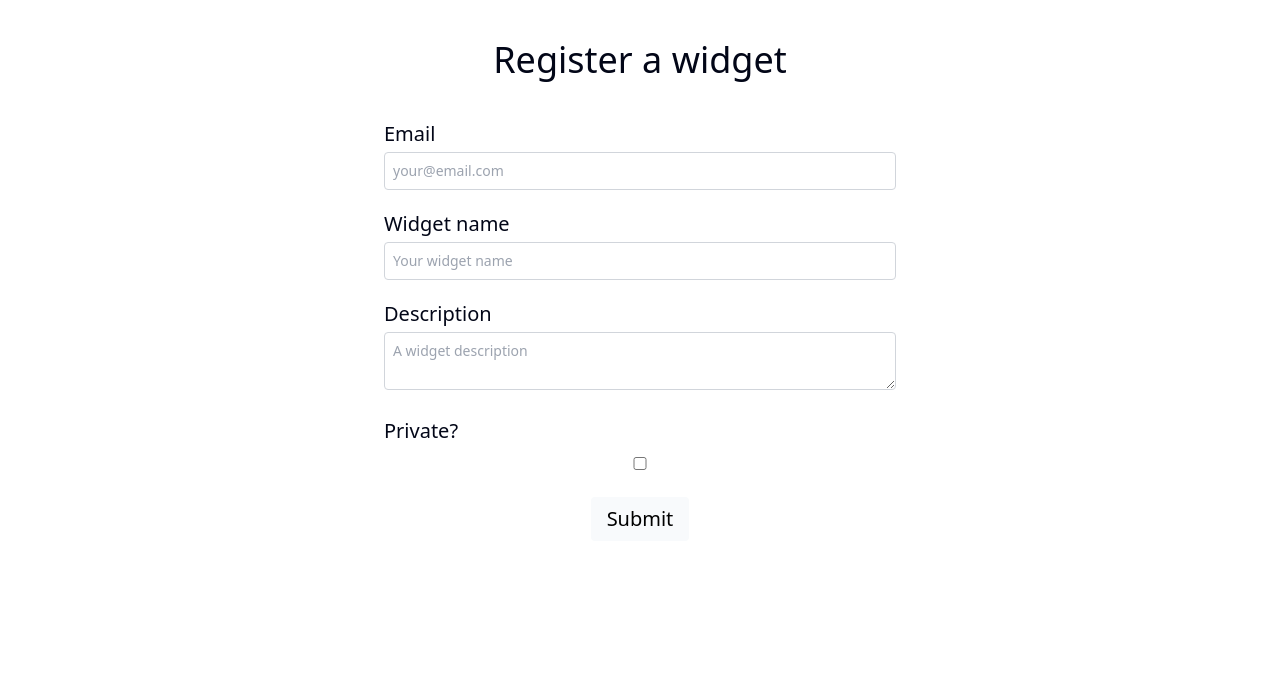
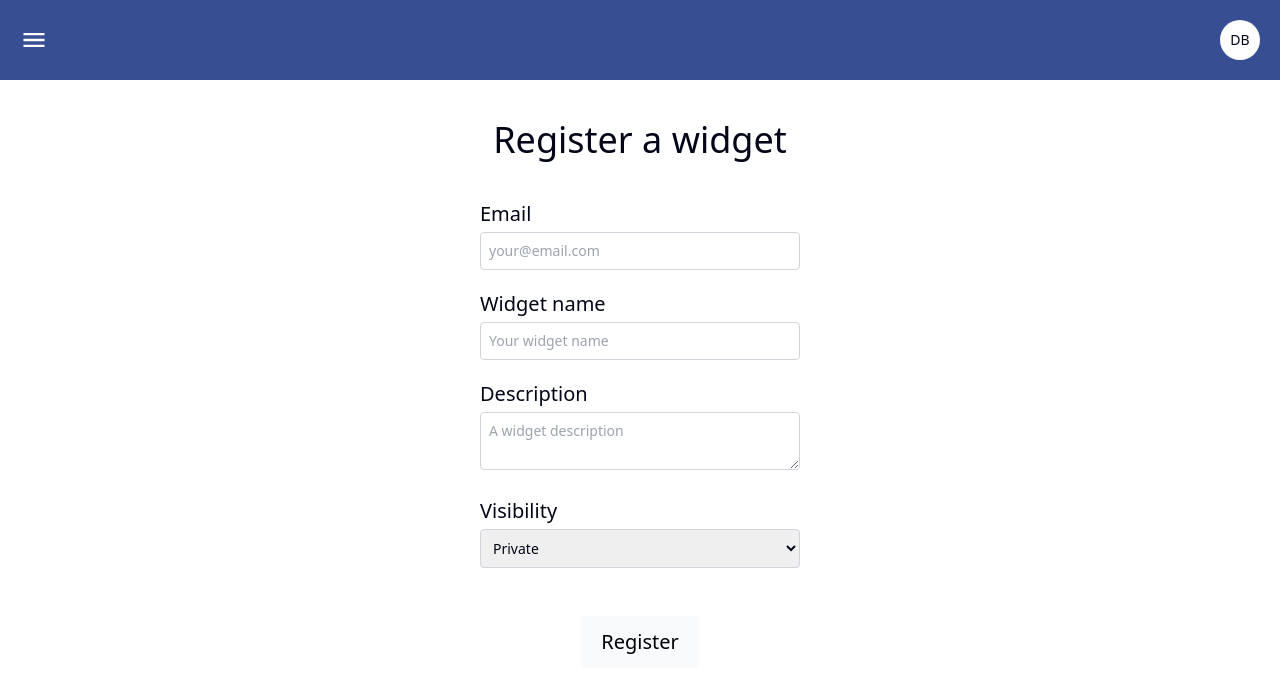
Before and after one commit to slugger-analytics/slugger-website, a Next.js app: page / in a window 1280 px wide. Shown: the top 692 px of the page. Built offline with nearby package versions, Linux system fonts and the light colour scheme.

Commit message:
Add navbar with menu and profile button components

```diff
--- a/src/app/components/InputField.tsx
+++ b/src/app/components/InputField.tsx
@@ -5,7 +5,7 @@ type InputProps = {
     label: string,
     type: string,
     required: boolean,
-    placeholder?: string
+    placeholder?: string,
 }
 
 // TODO maybe add seperate component for checkbox
@@ -19,7 +19,8 @@ export default function TextInput({ id, label, type, required, placeholder}: Inp
               name={id}
               required={required}
               placeholder={placeholder}
-              className="border
+              className={`
+                border
                 border-gray-300
                 rounded
                 p-2
@@ -27,7 +28,7 @@ export default function TextInput({ id, label, type, required, placeholder}: Inp
                 text-sm
                 font-normal
                 w-full
-                "
+                `}
           />
       </div>
   )
--- /dev/null
+++ b/src/app/components/MenuButton.tsx
@@ -0,0 +1,10 @@
+import React from 'react';
+import { IoMdMenu } from "react-icons/io";
+
+export default function MenuButton() {
+  return (
+    <button className='mx-5'>
+        <IoMdMenu className='size-7' color='white'/>
+    </button>
+  )
+}
--- /dev/null
+++ b/src/app/components/Navbar.tsx
@@ -0,0 +1,17 @@
+import React from 'react'
+import ProfileButton from './ProfileButton'
+import MenuButton from './MenuButton'
+
+type InputProps = {
+    initials: string
+}
+
+export default function Navbar({ initials } : InputProps) {
+  return (
+    <div className='w-full sticky top-0 h-20 bg-alpbBlue flex items-center'>
+        <MenuButton />
+        <div className='flex-grow'></div>
+        <ProfileButton initials={initials}/>
+    </div>
+  )
+}
--- /dev/null
+++ b/src/app/components/ProfileButton.tsx
@@ -0,0 +1,15 @@
+import React from 'react'
+
+type InputProps = {
+    initials: string,
+}
+
+export default function ProfileButton({ initials } : InputProps) {
+  return (
+    <div>
+        <button className='rounded-full size-10 bg-white mx-5 justify-self-end'>
+            <p className='text-sm'>{initials}</p>
+        </button>
+    </div>
+  )
+}
--- /dev/null
+++ b/src/app/components/SelectField.tsx
@@ -0,0 +1,33 @@
+import React from 'react'
+
+type InputProps = {
+    id: string,
+    label: string,
+    required: boolean,
+    options: string[]
+}
+
+export default function SelectField({ id, label, required, options }: InputProps) {
+
+
+    return (
+        <div key={id} className="mb-5 w-full">
+            <label htmlFor={id} className="block mb-1 text-m ">{label}</label>
+            <select
+                id={id}
+                name={id}
+                required={required}
+                className='w-full text-sm border border-gray-300 rounded p-2'
+            >
+                {options.map((val, index) =>
+                    <option
+                        key={index}
+                        value={val}
+                    >
+                        {val}
+                    </option>
+                )}
+            </select>
+        </div>
+    )
+}
--- a/src/app/components/SubmitButton.tsx
+++ b/src/app/components/SubmitButton.tsx
@@ -6,8 +6,9 @@ export default function SubmitButton() {
     return (
         <button type="submit" aria-disabled={pending}
             className="bg-slate-50
-                py-2
-                px-4
+                px-5
+                py-3
+                my-7
                 rounded
                 text-black
                 hover:bg-alpbGreen
@@ -16,7 +17,7 @@ export default function SubmitButton() {
                 duration-100
                 "
         >
-            Submit
+            Register
         </button>
     );
 }
--- a/src/app/form-submitted/page.tsx
+++ b/src/app/form-submitted/page.tsx
@@ -1,12 +1,16 @@
 import React from 'react'
 import { CiCircleCheck } from "react-icons/ci";
+import Navbar from '../components/Navbar';
 
 export default function page() {
   return (
-    <div className='flex flex-col justify-center items-center m-20'>
+    <body>
+      <Navbar initials={"DB"} />
+      <div className='flex flex-col justify-center items-center m-20'>
         <h1>Thank you!</h1>
         <p className='text-m'>Your widget has been registered.</p>
-        <CiCircleCheck size={100} className='m-5'/>
-    </div>
+        <CiCircleCheck size={100} className='m-5' />
+      </div>
+    </body>
   )
 }
--- a/src/app/form.tsx
+++ b/src/app/form.tsx
@@ -5,6 +5,7 @@ import { useRouter } from 'next/navigation';
 import InputField from "./components/InputField";
 import TextareaInput from "./components/TextareaInput";
 import SubmitButton from "./components/SubmitButton";
+import SelectField from "./components/SelectField";
 
 const initialState = {
     message: "",
@@ -32,7 +33,7 @@ export function Form() {
     };
 
     return (
-        <form onSubmit={handleSubmit} className="flex flex-col items-center w-2/5">
+        <form onSubmit={handleSubmit} className="flex flex-col items-center w-80">
             <InputField
                 id='email'
                 label='Email'
@@ -53,11 +54,14 @@ export function Form() {
                 required={false}
                 placeholder="A widget description"
             />
-            <InputField
-                id='private'
-                label='Private?'
-                type='checkbox'
-                required={false}
+            <SelectField
+                id='visibility'
+                label='Visibility'
+                required={true}
+                options={[
+                    'Private',
+                    'Public'
+                ]}
             />
             <SubmitButton />
             <p aria-live="polite" className="sr-only" role="status">
--- a/src/app/page.tsx
+++ b/src/app/page.tsx
@@ -1,9 +1,11 @@
 // import { sql } from '@vercel/postgres';
 import { Form } from '@/app/form';
+import Navbar from './components/Navbar';
 
 export default function Home() {
   return (
     <body>
+      <Navbar initials={"DB"}/>
       <div className='flex justify-center'>
         <h1>Register a widget</h1>
       </div>
```
